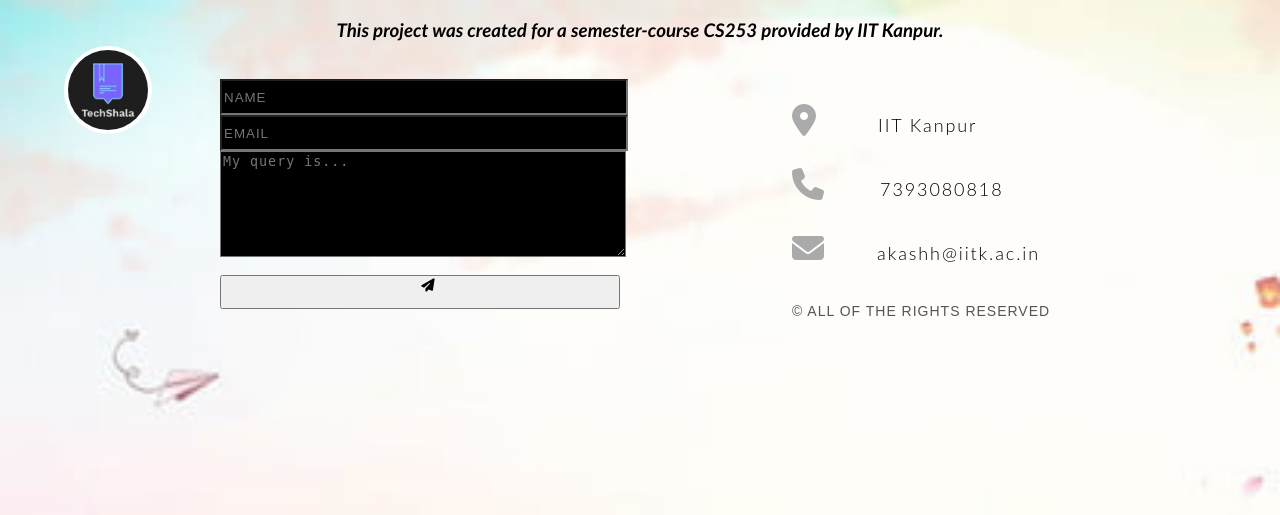
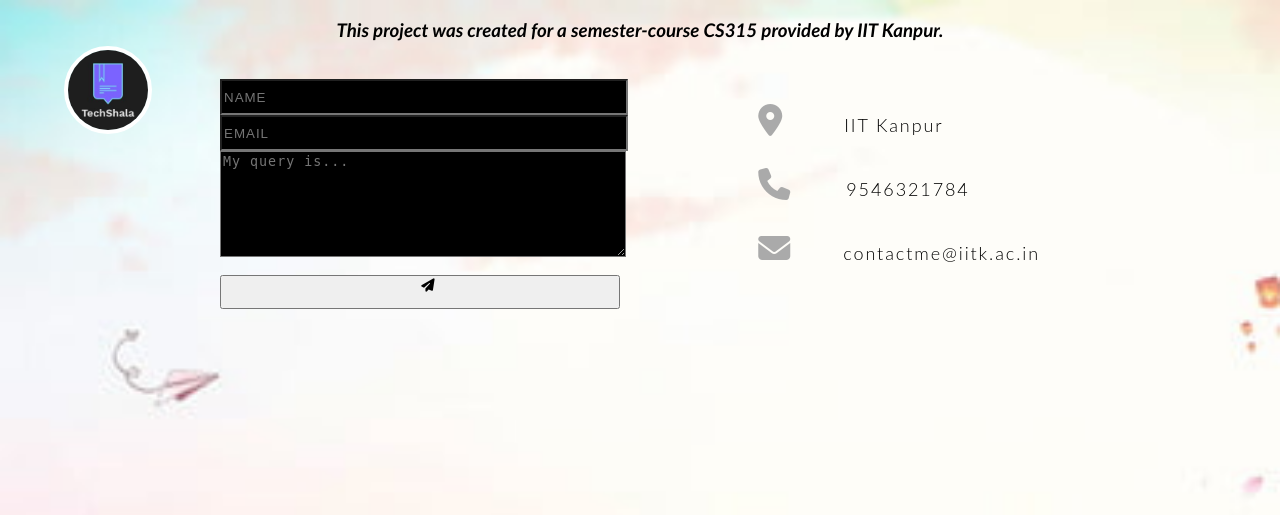
Before and after one commit to gvarun1/cs315TechSchool, a Django app: page /contact/ in a window 1280 px wide. Shown: the top 515 px of the page. Run offline with Django 4.2, Linux system fonts and the light colour scheme; parts of the project's set-up code (start-up, migrations or seed data) failed here and were passed over; some libraries are stand-ins or nearby versions.

Commit message:
final changes

```diff
--- a/Forum/SC06BS202201-answer.json
+++ b/Forum/SC06BS202201-answer.json
@@ -1 +1 @@
-{"RESOLVED": false, "TIMES": 1, "1": {"iseven": false, "full_name": "Varun Guguloth", "date_answer": "9/4/2022:06:41", "id": 3, "answer": "gfifzukygrjzhgjkdbz;bv d"}}
+{"RESOLVED": false, "TIMES": 1, "1": {"iseven": false, "full_name": "Varun Guguloth", "date_answer": "14/4/2022:17:29", "id": 3, "answer": "KYGSDKLAHSVDLLCHVKDCds"}}
--- a/Forum/SC06BS202201.json
+++ b/Forum/SC06BS202201.json
@@ -1 +1 @@
-{"vote": 0, "question": "todays class doubts awefqawev", "id": 3}
+{"vote": 0, "question": "LGAVDLIYVQ;IDu;IQUSBDLIHV", "id": 3}
--- a/Forum/SC10BS202201-answer.json
+++ b/Forum/SC10BS202201-answer.json
@@ -1 +1 @@
-{"RESOLVED": false, "TIMES": 1, "1": {"iseven": false, "full_name": "Akash Chavan", "date_answer": "5/4/2022:04:48", "id": 2, "answer": "then what is the waves actually"}}
+{"RESOLVED": false, "TIMES": 1, "1": {"iseven": false, "full_name": "Varun Guguloth", "date_answer": "18/4/2022:15:32", "id": 2, "answer": "hi Im varunasdfcW"}}
--- a/Forum/SC10BS202201.json
+++ b/Forum/SC10BS202201.json
@@ -1 +1 @@
-{"vote": 0, "question": "waves are not waves but they are waves", "id": 1}
+{"vote": 0, "question": "gvkDSVLchvlAHSVcjA S", "id": 1}
--- /dev/null
+++ b/Forum/SC10BS202202-answer.json
@@ -0,0 +1 @@
+{"RESOLVED": false, "TIMES": 0}
--- /dev/null
+++ b/Forum/SC10BS202202.json
@@ -0,0 +1 @@
+{"vote": 0, "question": "I have a doubt at 14:22. I can't understand why the complexity will be log(logn).", "id": 2}
--- a/Question/SC10BS202201-data.json
+++ b/Question/SC10BS202201-data.json
@@ -1 +1 @@
-{"MAXIMUM MARKS": "100", "MINIMUM MARKS": "0", "2": "/home/varun/cs253pro/digischool_iitk/Answer/SC10BS202201-2.json"}
+{"MAXIMUM MARKS": "100", "MINIMUM MARKS": "0"}
--- a/Question/SC10BS202201.json
+++ b/Question/SC10BS202201.json
@@ -1 +1 @@
-{"1": "Describe about the black hole in, 10000 words"}
+{"1": "what is an algorithmn?"}
--- a/Templates/contact_page.html
+++ b/Templates/contact_page.html
@@ -1,14 +1,17 @@
 <!DOCTYPE html>
 <html>
   <head>
-        <meta charset="utf-8">
-        <meta http-equiv="X-UA-Compatible" content="IE=edge">
+    <meta charset="utf-8" />
+    <meta http-equiv="X-UA-Compatible" content="IE=edge" />
     <title>Contact Us | DigiSchool</title>
-        <meta name="description" content="">
-        <meta name="viewport" content="width=device-width, initial-scale=1">
+    <meta name="description" content="" />
+    <meta name="viewport" content="width=device-width, initial-scale=1" />
     {% load static %}
-        <link rel="stylesheet" href="{% static 'contact.css' %}">
-        <script src="https://kit.fontawesome.com/e24c3cedee.js" crossorigin="anonymous"></script>
+    <link rel="stylesheet" href="{% static 'contact.css' %}" />
+    <script
+      src="https://kit.fontawesome.com/e24c3cedee.js"
+      crossorigin="anonymous"
+    ></script>
     <style>
       .logo {
         border-radius: 60%;
@@ -23,65 +26,132 @@
   </head>
   <body>
     {% if upload_error %}
-      <script>alert("There was some error!! Please try again later.")</script>
-      {% endif %}
-      {% if not query_submitted %}
+    <script>
+      alert("There was some error!! Please try again later.");
+    </script>
+    {% endif %} {% if not query_submitted %}
     <section id="contact">
       {% load static %}
-            <a style="position: absolute; left:5%; top:5%;" href="/"><img class="logo" src="{% static 'logo_cright.jpg' %}" alt="digiSchool"></a>
-          <h3 style="font-family: 'Trebuchet MS', sans-serif; text-align: center;font-style: italic;">This project was created for a semester-course CS253 provided by IIT Kanpur.</h3>
+      <a style="position: absolute; left: 5%; top: 5%" href="/"
+        ><img
+          class="logo"
+          src="{% static 'logo_cright.jpg' %}"
+          alt="digiSchool"
+      /></a>
+      <h3
+        style="
+          font-family: 'Trebuchet MS', sans-serif;
+          text-align: center;
+          font-style: italic;
+        "
+      >
+        This project was created for a semester-course CS315 provided by IIT
+        Kanpur.
+      </h3>
 
       <div class="contact-wrapper">
-              <form action="/contact/submit/" method="post" id="contact-form" class="form-horizontal" role="form">{% csrf_token %}
+        <form
+          action="/contact/submit/"
+          method="post"
+          id="contact-form"
+          class="form-horizontal"
+          role="form"
+        >
+          {% csrf_token %}
           <div class="form-group">
             <div class="col-sm-12">
-                    <input type="text" class="form-control" id="name" placeholder="NAME" name="query_name" value="" required="true" style="height:30px; width:400px;">
+              <input
+                type="text"
+                class="form-control"
+                id="name"
+                placeholder="NAME"
+                name="query_name"
+                value=""
+                required="true"
+                style="height: 30px; width: 400px"
+              />
             </div>
           </div>
 
           <div class="form-group">
             <div class="col-sm-12">
-                    <input type="email" class="form-control" id="email" placeholder="EMAIL" name="query_email" value="" required="true" style="height:30px; width:400px;">
+              <input
+                type="email"
+                class="form-control"
+                id="email"
+                placeholder="EMAIL"
+                name="query_email"
+                value=""
+                required="true"
+                style="height: 30px; width: 400px"
+              />
             </div>
           </div>
 
-                <textarea class="form-control" rows="10" placeholder="My query is..." name="query_description" required="true" style="height:100px; width:400px;"></textarea>
+          <textarea
+            class="form-control"
+            rows="10"
+            placeholder="My query is..."
+            name="query_description"
+            required="true"
+            style="height: 100px; width: 400px"
+          ></textarea>
 
-
-                <button class="btn btn-primary send-button" id="submit" type="submit" value="SEND">
+          <button
+            class="btn btn-primary send-button"
+            id="submit"
+            type="submit"
+            value="SEND"
+          >
             <div class="alt-send-button">
-                    <i class="fa fa-paper-plane"></i><span class="send-text">SEND</span>
+              <i class="fa fa-paper-plane"></i
+              ><span class="send-text">SEND</span>
             </div>
-
           </button>
-
         </form>
 
         <!-- Left contact page -->
 
         <div class="direct-contact-container">
+          <ul class="contact-list">
+            <li class="list-item">
+              <i class="fa fa-map-marker fa-2x"
+                ><span class="contact-text place">IIT Kanpur</span></i
+              >
+            </li>
 
-                  <ul class="contact-list">
-                    <li class="list-item"><i class="fa fa-map-marker fa-2x"><span class="contact-text place">IIT Kanpur</span></i></li>
+            <li class="list-item">
+              <i class="fa fa-phone fa-2x"
+                ><span class="contact-text phone"
+                  ><a href="tel:1-212-555-5555" title="Give me a call"
+                    >9546321784</a
+                  ></span
+                ></i
+              >
+            </li>
 
-                    <li class="list-item"><i class="fa fa-phone fa-2x"><span class="contact-text phone"><a href="tel:1-212-555-5555" title="Give me a call">7393080818</a></span></i></li>
-
-                    <li class="list-item"><i class="fa fa-envelope fa-2x"><span class="contact-text gmail"><a href="mailto:#" title="Send me an email">akashh@iitk.ac.in</a></span></i></li>
-
+            <li class="list-item">
+              <i class="fa fa-envelope fa-2x"
+                ><span class="contact-text gmail"
+                  ><a href="mailto:#" title="Send me an email"
+                    >contactme@iitk.ac.in</a
+                  ></span
+                ></i
+              >
+            </li>
           </ul>
 
-
-                  <div class="copyright">&copy; ALL OF THE RIGHTS RESERVED</div>
-
+          {% comment %}
+          <div class="copyright">&copy; ALL RIGHTS RESERVED</div>
+          {% endcomment %}
         </div>
-
       </div>
-
     </section>
     {% else %}
-        <p style="font-family: 'Trebuchet MS', sans-serif; text-align: center;"><br>The Query is successfully submitted. You can now go to Home page.</p>
-        {% endif %}
-        {% load static %}
+    <p style="font-family: 'Trebuchet MS', sans-serif; text-align: center">
+      <br />The Query is successfully submitted. You can now go to Home page.
+    </p>
+    {% endif %} {% load static %}
     <script src="{% static 'contact.js' %}" async defer></script>
   </body>
 </html>
--- a/digischool/urls.py
+++ b/digischool/urls.py
@@ -14,7 +14,7 @@
     2. Add a URL to urlpatterns:  path('blog/', include('blog.urls'))
 """
 from django.contrib import admin
-from django.urls import path
+from django.urls import path, include
 from loginapp import views as login_views
 from profileapp import views as profile_views
 from testapp import views as test_views
@@ -24,6 +24,7 @@
 from forumapp import views as forum_views
 from courseapp import views as course_views
 urlpatterns = [
+    path('__debug__/', include('debug_toolbar.urls')),
     path('admin/', admin.site.urls),
 
     # These are all related to login system.
@@ -62,7 +63,8 @@
     path("lecture/create/<str:course_id_to_upload>", lecture_views.createPage),
     path("lecture/upload/", lecture_views.lectureUploaded),
     path("lecture/edit/<str:lecture_unique_id>", lecture_views.editLecturePage),
-    path("lecture/edit/upload/<str:lecture_unique_id>", lecture_views.editLectureUpload),
+    path("lecture/edit/upload/<str:lecture_unique_id>",
+         lecture_views.editLectureUpload),
 
     # all forum related things
     path("forum/", forum_views.forumPage),
@@ -80,6 +82,6 @@
 
 
 
-    path("", login_views.homePage) # keep this in last.
+    path("", login_views.homePage)  # keep this in last.
 ]
 urlpatterns += static(settings.MEDIA_URL, document_root=settings.MEDIA_ROOT)
```
Also changed, not shown: digischool/settings.py (+10 -3 lines), 4 other files. Lines whose indentation alone changed are shown as unchanged.
